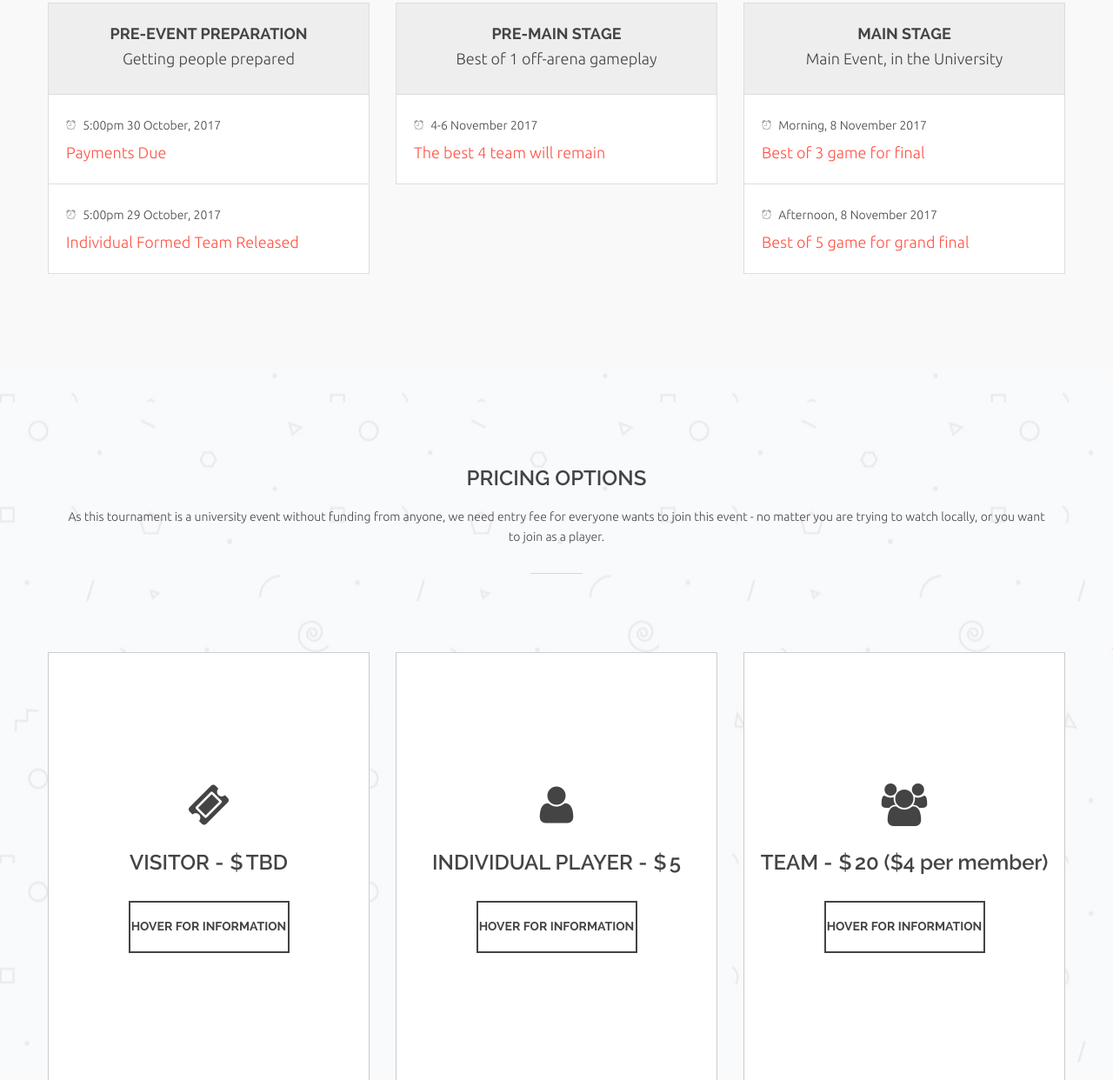
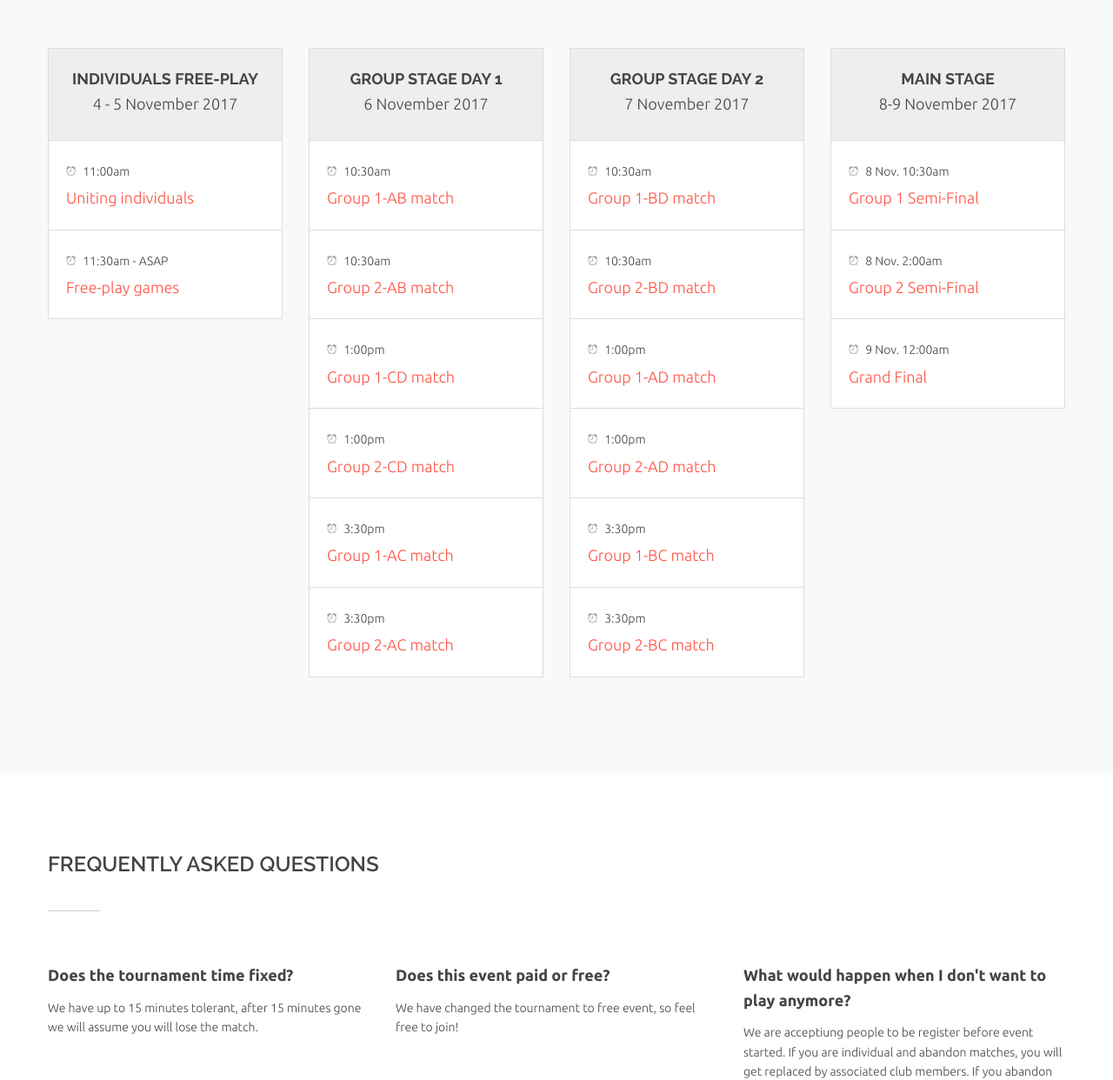
Before and after one commit to FinalPrayer/CSSC_UCC_Dota2017, a plain HTML site: page index.html in a window 1280 px wide. Shown: the part 2570-3812 px from the top of the page at 87% size. Drawn offline with Linux system fonts and the light colour scheme; a web font is replaced by a local one.

Commit message:
Update information (as in 3 Nov.)

```diff
--- a/index.html
+++ b/index.html
@@ -189,6 +189,9 @@
                                 <p>
                                     (Students only event, Current Valid student card needs to present for validation.)
                                 </p>
+                                <p>
+                                    Event free for specating, free for joining.
+                                </p>
                                 </div><!-- /col-md-12 -->
                         </div><!-- /row -->
                     </div><!-- /container -->
@@ -233,157 +236,155 @@
                         <header class="section-title section-title-style1">
                             <h4>Schedule</h4>
                             <p>
-								We received slightly more interests than we expected and therefore we need to ensure exactly number
-								of players before we start organising this event.
+								Due to having individuals forming as a team, the tournament structure will giving more chances for individuals playing the game.
 								<br />
-								Before the event begins, please make sure you have follow the pre-event preparation, to ensure your seats in this event.
+								Teams will start their leagues on Day 3.
 							</p>
                         </header>
                     </div><!-- /col-md-12 -->
                 </div><!-- /row -->
                 <div class="row">
-                    <div class="col-md-4 wow fadeInRight">
+                    <div class="col-md-3 wow fadeInRight">
                         <div class="schedule">
                             <div class="title">
-                                <h5>Pre-Event Preparation</h5>
-                                <p>Getting people prepared</p>
+                                <h5>Individuals Free-play</h5>
+                                <p>4 - 5 November 2017</p>
                             </div><!-- /title -->
                             <ul class="contents">
                                 <li>
                                     <div class="planing">
-                                        <p class="time">5:00pm 30 October, 2017</p>
-                                        <p class="planing-name">Payments Due</p>
+                                        <p class="time">11:00am</p>
+                                        <p class="planing-name">Uniting individuals</p>
                                     </div><!-- /planing -->
                                 </li>
 								<li>
 									<div class="planing">
-                                        <p class="time">5:00pm 29 October, 2017</p>
-                                        <p class="planing-name">Individual Formed Team Released</p>
+                                        <p class="time">11:30am - ASAP</p>
+                                        <p class="planing-name">Free-play games</p>
                                     </div><!-- /planing -->
 								</li>
                             </ul><!-- /contents -->
                         </div><!-- /schedule -->
                     </div><!-- /col-md-4 -->
-                    <div class="col-md-4 wow fadeIn">
-                        <div class="schedule">
+                    <div class="col-md-3 wow fadeIn">
+                        <div class="schedule" id="schedule">
                             <div class="title">
-                                <h5>Pre-Main stage</h5>
-                                <p>Best of 1 off-arena gameplay</p>
+                                <h5>Group Stage Day 1</h5>
+                                <p>6 November 2017</p>
                             </div><!-- /title -->
                             <ul class="contents">
                                 <li>
                                     <div class="planing">
-                                        <p class="time">4-6 November 2017</p>
-                                        <p class="planing-name">The best 4 team will remain</p>
+                                        <p class="time">10:30am</p>
+                                        <p class="planing-name">Group 1-AB match</p>
+                                    </div><!-- /planing -->
+                                </li>
+                                <li>
+                                    <div class="planing">
+                                        <p class="time">10:30am</p>
+                                        <p class="planing-name">Group 2-AB match</p>
+                                    </div><!-- /planing -->
+                                </li>
+                                <li>
+                                    <div class="planing">
+                                        <p class="time">1:00pm</p>
+                                        <p class="planing-name">Group 1-CD match</p>
+                                    </div><!-- /planing -->
+                                </li>
+                                <li>
+                                    <div class="planing">
+                                        <p class="time">1:00pm</p>
+                                        <p class="planing-name">Group 2-CD match</p>
+                                    </div><!-- /planing -->
+                                </li>
+                                <li>
+                                    <div class="planing">
+                                        <p class="time">3:30pm</p>
+                                        <p class="planing-name">Group 1-AC match</p>
+                                    </div><!-- /planing -->
+                                </li>
+                                <li>
+                                    <div class="planing">
+                                        <p class="time">3:30pm</p>
+                                        <p class="planing-name">Group 2-AC match</p>
                                     </div><!-- /planing -->
                                 </li>
                             </ul><!-- /contents -->
                         </div><!-- /schedule -->
                     </div><!-- /col-md-4 -->
-                    <div class="col-md-4 wow fadeInLeft">
+                    <div class="col-md-3 wow fadeIn">
                         <div class="schedule">
                             <div class="title">
-                                <h5>Main Stage</h5>
-                                <p>Main Event, in the University</p>
+                                <h5>Group Stage Day 2</h5>
+                                <p>7 November 2017</p>
                             </div><!-- /title -->
                             <ul class="contents">
                                 <li>
                                     <div class="planing">
-                                        <p class="time">Morning, 8 November 2017</p>
-                                        <p class="planing-name">Best of 3 game for final</p>
+                                        <p class="time">10:30am</p>
+                                        <p class="planing-name">Group 1-BD match</p>
                                     </div><!-- /planing -->
                                 </li>
                                 <li>
                                     <div class="planing">
-                                        <p class="time">Afternoon, 8 November 2017</p>
-                                        <p class="planing-name">Best of 5 game for grand final</p>
+                                        <p class="time">10:30am</p>
+                                        <p class="planing-name">Group 2-BD match</p>
+                                    </div><!-- /planing -->
+                                </li>
+                                <li>
+                                    <div class="planing">
+                                        <p class="time">1:00pm</p>
+                                        <p class="planing-name">Group 1-AD match</p>
+                                    </div><!-- /planing -->
+                                </li>
+                                <li>
+                                    <div class="planing">
+                                        <p class="time">1:00pm</p>
+                                        <p class="planing-name">Group 2-AD match</p>
+                                    </div><!-- /planing -->
+                                </li>
+                                <li>
+                                    <div class="planing">
+                                        <p class="time">3:30pm</p>
+                                        <p class="planing-name">Group 1-BC match</p>
+                                    </div><!-- /planing -->
+                                </li>
+                                <li>
+                                    <div class="planing">
+                                        <p class="time">3:30pm</p>
+                                        <p class="planing-name">Group 2-BC match</p>
                                     </div><!-- /planing -->
                                 </li>
                             </ul><!-- /contents -->
                         </div><!-- /schedule -->
                     </div><!-- /col-md-4 -->
-                </div><!-- /row -->
-            </div><!-- /container -->
-        </section>
-        <!-- End main-contents -->
-        <!-- Start main-contents -->
-        <section class="main-contents pattern-bg2 padding-top110 padding-bottom110 parallax" data-stellar-background-ratio="0.5" id="pricing-tables">
-            <div class="container">
-                <div class="row">
-                    <div class="col-md-12 padding-bottom40 wow fadeInDown">
-                        <header class="section-title section-title-style5 align-center">
-                            <h4>Pricing Options</h4>
-                            <p>
-                                As this tournament is a university event without funding from anyone,
-                                we need entry fee for everyone wants to join this event - no matter
-                                you are trying to watch locally, or you want to join as a player.
-                            </p>
-                        </header>
-                    </div><!-- /col-md-12 -->
-                </div><!-- /row -->
-            </div><!-- /container -->
-            <div class="container">
-                <div class="row">
-                    <div class="col-md-4 wow fadeInLeft">
-                        <div class="pricing-table pricing-table-style2 white-bg">
-                            <div class="plan-details">
-                                <i class="fa fa-ticket"></i>
-                                <h4>Visitor</h4>
-                                <span class="currency">$</span>
-                                <span class="price">TBD</span>
-                            </div><!-- /plan-details -->
-                            <div class="plan-features">
-                                <ul>
-                                    <li>
-                                        Person choose to watch main stage event in <br />
-                                        the university.
-                                    </li>
-                                    <li>
-                                        Price will release when venue of gaming is determined.
-                                    </li>
-                                </ul>
-                            </div><!-- /plan-features -->
-                            <div class="plan-order">
-                                <a><p>Hover for information</p></a>
-                            </div><!-- /plan-order -->
-                        </div><!-- /pricing-table -->
-                    </div><!-- /col-md-4 -->
-                    <div class="col-md-4 wow fadeInLeft" data-wow-delay="0.3s">
-                        <div class="pricing-table pricing-table-style2 white-bg">
-                            <div class="plan-details">
-                                <i class="fa fa-user"></i>
-                                <h4>Individual Player</h4>
-                                <span class="currency">$</span>
-                                <span class="price">5</span>
-                            </div><!-- /plan-details -->
-                            <div class="plan-features">
-                                <ul>
-                                    <li>Individual Players who wants to play with other player.</li>
-                                    <li>Will randomly drop into a team after enough person.</li>
-                                </ul>
-                            </div><!-- /plan-features -->
-                            <div class="plan-order">
-                                <a><p>Hover for information</p></a>
-                            </div><!-- /plan-order -->
-                        </div><!-- /pricing-table -->
-                    </div><!-- /col-md-4 -->
-                    <div class="col-md-4 wow fadeInLeft" data-wow-delay="0.6s">
-                        <div class="pricing-table pricing-table-style2 white-bg">
-                            <div class="plan-details">
-                                <i class="fa fa-users"></i>
-                                <h4>Team</h4>
-                                <span class="currency">$</span>
-                                <span class="price">20 ($4 per member)</span>
-                            </div><!-- /plan-details -->
-                            <div class="plan-features">
-                                <ul>
-                                    <li>Team of 5 people join together and play the game</li>
-                                </ul>
-                            </div><!-- /plan-features -->
-                            <div class="plan-order">
-                                <a><p>Hover for information</p></a>
-                            </div><!-- /plan-order -->
-                        </div><!-- /pricing-table -->
+                    <div class="col-md-3 wow fadeInLeft">
+                        <div class="schedule">
+                            <div class="title">
+                                <h5>Main Stage</h5>
+                                <p>8-9 November 2017</p>
+                            </div><!-- /title -->
+                            <ul class="contents">
+                                <li>
+                                    <div class="planing">
+                                        <p class="time">8 Nov. 10:30am</p>
+                                        <p class="planing-name">Group 1 Semi-Final</p>
+                                    </div><!-- /planing -->
+                                </li>
+                                <li>
+                                    <div class="planing">
+                                        <p class="time">8 Nov. 2:00am</p>
+                                        <p class="planing-name">Group 2 Semi-Final</p>
+                                    </div><!-- /planing -->
+                                </li>
+                                <li>
+                                    <div class="planing">
+                                        <p class="time">9 Nov. 12:00am</p>
+                                        <p class="planing-name">Grand Final</p>
+                                    </div><!-- /planing -->
+                                </li>
+                            </ul><!-- /contents -->
+                        </div><!-- /schedule -->
                     </div><!-- /col-md-4 -->
                 </div><!-- /row -->
             </div><!-- /container -->
@@ -403,19 +404,17 @@
                 <div class="row">
                     <div class="col-md-4 wow fadeInLeft">
                         <div class="faq">
-                            <h6>When would the game started?</h6>
+                            <h6>Does the tournament time fixed?</h6>
                             <p>
-                                We decided the game will start during the study break of university semesters
-                                To make sure people still have some time for revision, we choose the first 4-8 November to go.
+                                We have up to 15 minutes tolerant, after 15 minutes gone we will assume you will lose the match.
                             </p>
                         </div><!-- /faq -->
                     </div><!-- /col-md-4 -->
                     <div class="col-md-4 wow fadeInLeft">
                         <div class="faq">
-                            <h6>Which payment methods do you accept?</h6>
+                            <h6>Does this event paid or free?</h6>
                             <p>
-                                Currently we ask for preferences and we only ask payments after RSVP period.
-                                Payment will accept cash only, we will ask for you to pay face to face.
+                                We have changed the tournament to free event, so feel free to join!
                             </p>
                         </div><!-- /faq -->
                     </div><!-- /col-md-4 -->
@@ -423,9 +422,9 @@
                         <div class="faq">
                             <h6>What would happen when I don't want to play anymore?</h6>
                             <p>
-                                When we settled and ask for payment, you can choose not to pay.
-                                But keep in mind that if you declined your match after you paid,
-                                We will eliminate you team and no refund.
+                                We are acceptiung people to be register before event started.
+                                If you are individual and abandon matches, you will get replaced by associated club members.
+                                If you abandon the game as a team, then you lose the match.
                             </p>
                         </div><!-- /faq -->
                     </div><!-- /col-md-4 -->
@@ -440,7 +439,7 @@
                     <div class="col-md-4 wow fadeInLeft">
                         <div class="faq">
                             <h6>What is the exactly price?</h6>
-                            <p>Information will release soon.</p>
+                            <p>We will keep this as secret.</p>
                         </div><!-- /faq -->
                     </div><!-- /col-md-4 -->
                     <div class="col-md-4 wow fadeInLeft">
```
